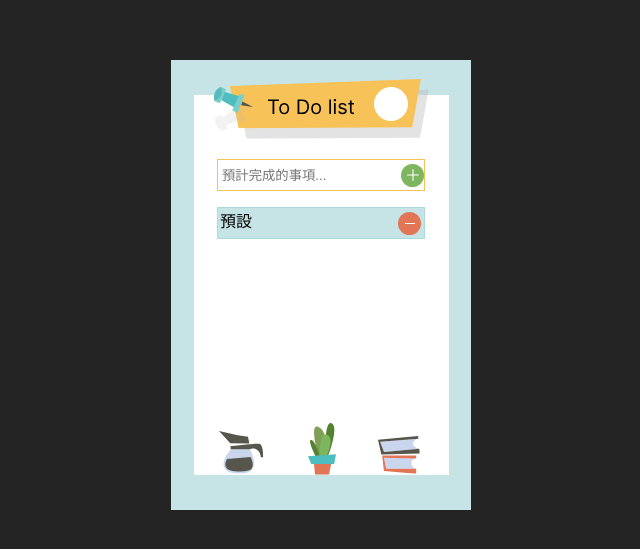
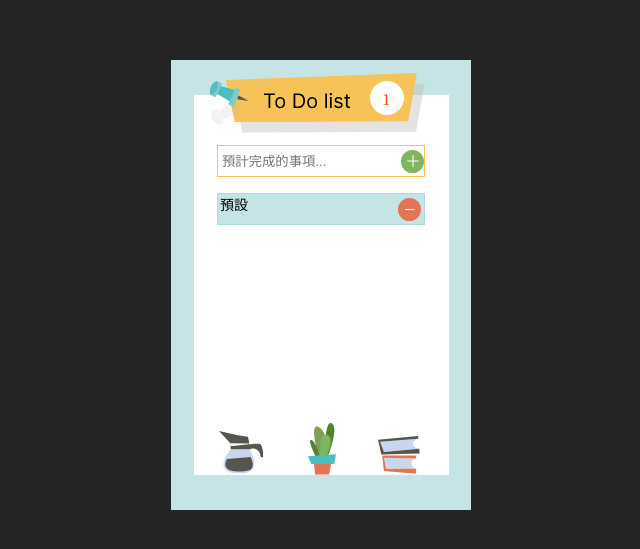
Before and after one commit to KimberlyYen/todo-list_Kimberly, a Vue app: page / in a window 1280 px wide. Shown: the part 123-672 px from the top of the page, without its empty margins (319-959 px from the left). Built offline with nearby package versions, Linux system fonts and the light colour scheme.

Commit message:
[Feat] Function add and delete [OK][Finished]

```diff
--- a/src/components/Header.vue
+++ /dev/null
@@ -1,13 +0,0 @@
-<script setup>
-
-</script>
-
-<template>
-  <div>
-    <img src="../assets/title.svg" alt="title" >
-  </div>
-</template>
-
-<style lang="scss">
-
-</style>
--- a/src/components/Input.vue
+++ b/src/components/Input.vue
@@ -2,32 +2,30 @@
 import { ref } from "vue";
 
 const addNewOne = ref("");
-const toDoList = ref(['預設']);
+const toDoList = ref(["預設"]);
+const howMany = toDoList.value.length
 
 function add() {
   // 輸入內容
   // 按下enter
   // 顯示內容在第二欄
   toDoList.value.push(addNewOne.value); // 注意.value的寫法
-
-
-  // 不可輸入空值
-  if (addNewOne.trim() === "") {
-    // 如果为空，显示警告对话框
-    alert("請輸入內容");
-    return false; // 阻止表单提交
-  }
+  console.log(toDoList.value.length);
 }
 
 // 刪除索引位置資料, 一筆
 function deleteToDoList(index) {
-  toDoList.value.splice(index, 1)
+  toDoList.value.splice(index, 1);
 }
-
-
 </script>
 
 <template>
+  <!-- header -->
+  <div class="title">
+    <div class="howMany">{{ howMany }}</div class="">
+    <img src="../assets/title.svg" alt="title" />
+  </div>
+
   <div class="input">
     <input
       type="text"
@@ -40,14 +38,19 @@ function deleteToDoList(index) {
       src="@/assets/btn-add.svg"
       alt="btn-add"
       class="btn-add"
-      disabled="addNewOne === '' ? true:false"
+      @click="add()"
     />
   </div>
 
   <div v-if="toDoList.length !== 0">
     <div class="outPut" v-for="(todo, index) in toDoList" :key="todo">
-        {{ todo }}
-      <img src="@/assets/btn-delete.svg" alt="btn-delete" class="btn-delete" @click="deleteToDoList(index)"/>
+      {{ todo }}
+      <img
+        src="@/assets/btn-delete.svg"
+        alt="btn-delete"
+        class="btn-delete"
+        @click="deleteToDoList(index)"
+      />
     </div>
   </div>
 </template>
@@ -63,7 +66,8 @@ function deleteToDoList(index) {
   width: 204px;
   height: 30px;
   border: #f7c258 1px solid;
-  font-size: 16px;
+  font-size: 14px;
+  font-weight: normal;
   padding-left: 2px;
 
   .inputBox {
@@ -86,4 +90,21 @@ function deleteToDoList(index) {
   margin-right: 3px;
   cursor: pointer;
 }
+
+.title {
+  margin-bottom: 2rem;
+  img {
+    position: absolute;
+    margin-left: 1rem;
+    margin-top: -2.5rem;
+  }
+
+  .howMany {
+    position: relative;
+    color: orangered;
+    z-index: 5;
+    left: 11.8rem;
+    bottom: 4px;
+  }
+}
 </style>
--- a/src/components/Todo.vue
+++ b/src/components/Todo.vue
@@ -1,6 +1,6 @@
 <script setup>
 import Input from "@/components/Input.vue";
-import Header from "@/components/Header.vue";
+// import Header from "@/components/Header.vue";
 import Footer from "@/components/Footer.vue";
 </script>
 
@@ -8,7 +8,7 @@ import Footer from "@/components/Footer.vue";
   <div class="container">
     <div class="bg">
       <div class="inner">
-        <Header class="header" />
+        <!-- <Header class="header" /> -->
         <Input />
         <Footer class="footer" />
       </div>
```
